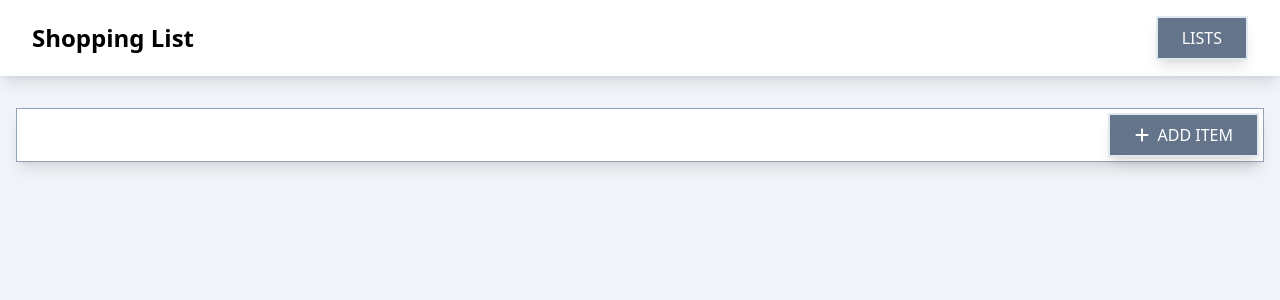
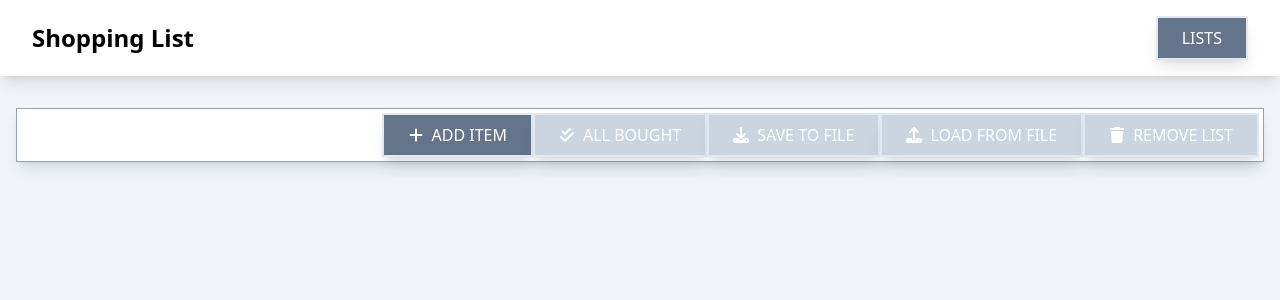
Before and after one commit to antklim89/shopping_list, a React app: page / in a window 1280 px wide. Shown: the top 300 px of the page. Built offline with nearby package versions, Linux system fonts and the light colour scheme; the HTML template or start-up script is replaced by a standard one.

Commit message:
feat: add disable state

```diff
--- a/src/components/load-from-file.tsx
+++ b/src/components/load-from-file.tsx
@@ -8,12 +8,10 @@ import { Button } from './ui/button';
 export function LoadFromFile() {
   const inputRef = useRef<HTMLInputElement>(null);
   const currentListId = useStore(state => state.currentListId);
-  const lists = useStore(state => state.lists[currentListId]);
+  const list = useStore(state => state.lists[currentListId]);
   const listLoad = useStore(state => state.listLoad);
-  const listsLength = useStore(state => Object.keys(state.lists[currentListId]?.items || {}).length);
+  const listsItemsLength = useStore(state => Object.keys(state.lists[currentListId]?.items || {}).length);
 
-  if (listsLength === 0) return null;
-  if (!lists) return null;
 
   const handleFileLoad = async (e: ChangeEvent<HTMLInputElement>) => {
     const file = e.target.files?.[0];
@@ -25,7 +23,11 @@ export function LoadFromFile() {
 
 
   return (
-    <Button className="btn" onClick={() => inputRef.current?.click()}>
+    <Button
+      className="btn"
+      disabled={listsItemsLength === 0 || list == null}
+      onClick={() => inputRef.current?.click()}
+    >
       <FaUpload />
       <span className="ml-2 hidden md:inline">Load From File</span>
       <input
--- a/src/components/remove-list.tsx
+++ b/src/components/remove-list.tsx
@@ -9,11 +9,12 @@ export function RemoveList() {
   const listsLength = useStore(state => Object.keys(state.lists).length);
   const list = useStore(state => state.lists[currentListId]);
 
-  if (!list) return null;
-  if (listsLength <= 1) return null;
-
   return (
-    <Button onClick={() => listRevome(currentListId)}>
+    <Button
+      className="bg-red-800 hover:bg-red-900"
+      disabled={listsLength <= 1 || list == null}
+      onClick={() => listRevome(currentListId)}
+    >
       <FaTrash />
       <span className="ml-2 hidden md:inline">Remove List</span>
     </Button>
--- a/src/components/save-to-file.tsx
+++ b/src/components/save-to-file.tsx
@@ -9,11 +9,11 @@ export function SaveToFile() {
   const list = useStore(state => state.lists[currentListId]);
   const listsLength = useStore(state => Object.keys(state.lists[currentListId]?.items || {}).length);
 
-  if (listsLength === 0) return null;
-  if (!list) return null;
-
   return (
-    <Button onClick={() => saveListToFile(currentListId, list)}>
+    <Button
+      disabled={listsLength === 0 || list == null}
+      onClick={() => list && saveListToFile(currentListId, list)}
+    >
       <FaDownload />
       <span className="ml-2 hidden md:inline">Save To File</span>
     </Button>
--- a/src/components/select-all.tsx
+++ b/src/components/select-all.tsx
@@ -6,7 +6,7 @@ import { useStore } from '@/lib/store';
 export function SelectAll() {
   const currentListId = useStore(state => state.currentListId);
   const listItemSelectAll = useStore(state => state.listItemSelectAll);
-  const listsLength = useStore(state => Object.keys(state.lists[currentListId]?.items || {}).length);
+  const listItemsLength = useStore(state => Object.keys(state.lists[currentListId]?.items || {}).length);
 
   const isAllSelected = useStore((state) => {
     const list = state.lists[currentListId];
@@ -14,10 +14,11 @@ export function SelectAll() {
     return Object.entries(list.items).every(([_, listItem]) => listItem.selected);
   });
 
-  if (listsLength === 0) return null;
-
   return (
-    <Button onClick={() => listItemSelectAll(currentListId)}>
+    <Button
+      disabled={listItemsLength === 0}
+      onClick={() => listItemSelectAll(currentListId)}
+    >
       {isAllSelected
         ? (
             <>
```
